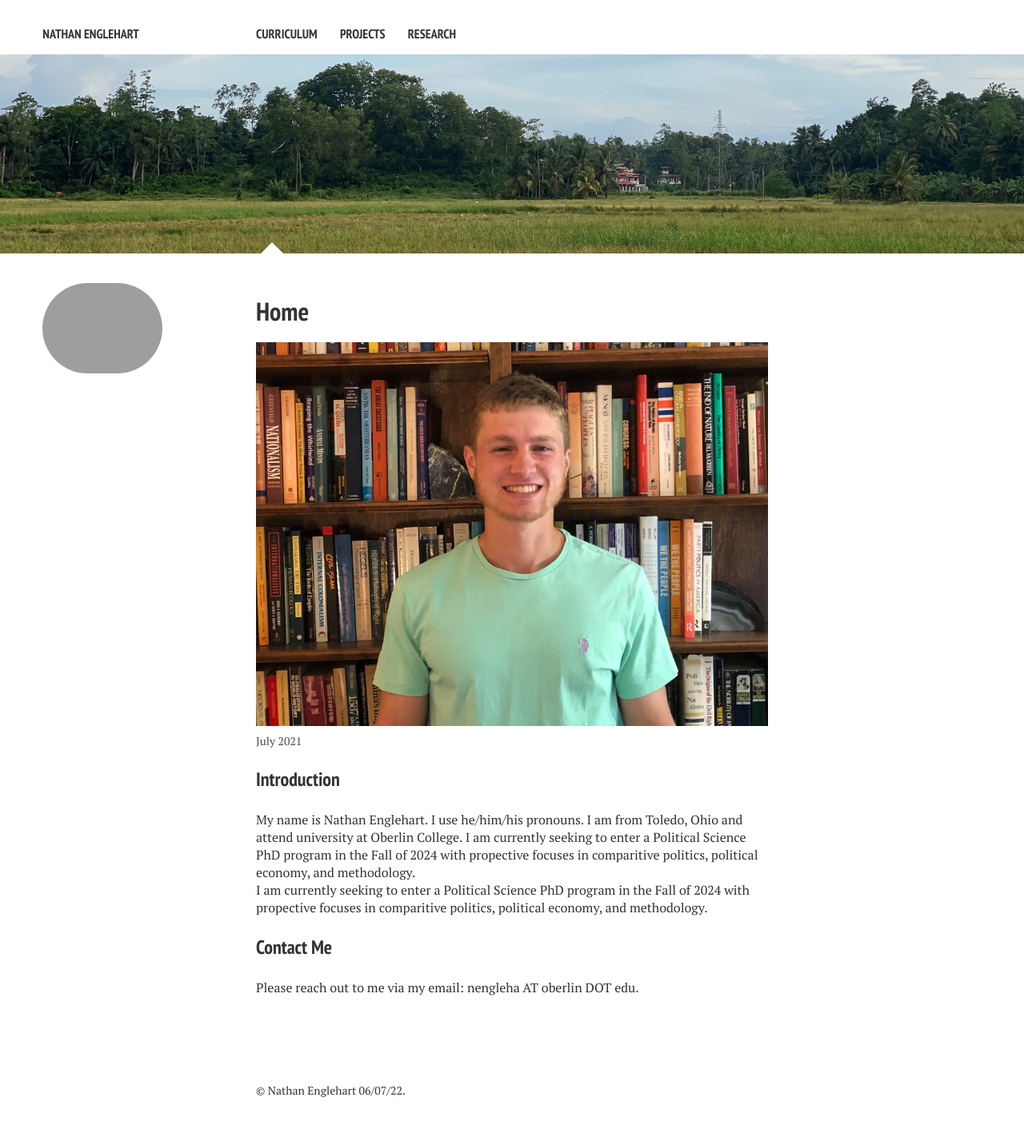
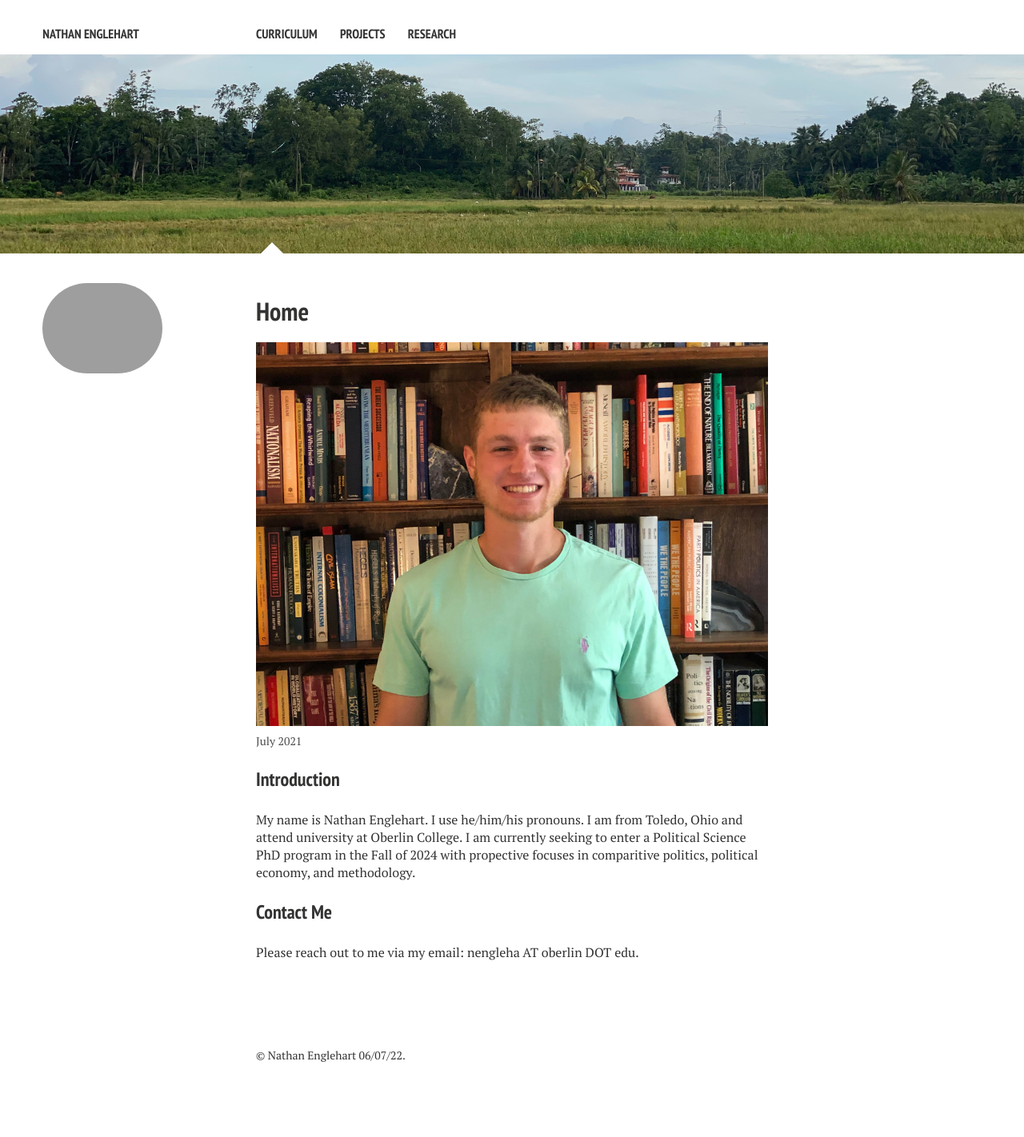
Before and after one commit to nathanenglehart/nathanenglehart.github.io, a Jekyll site: the page built from index.md, in a window 1280 px wide. Shown: the whole page at 80% size. Built offline with Jekyll 4.4.1, drawn with Linux system fonts in a browser that asks for light colours; nearby versions of some CDN libraries; after the commit the page ends 1378 px from its top, so only the background shows below that.

Commit message:
Update index.md

```diff
--- a/index.md
+++ b/index.md
@@ -22,7 +22,7 @@ image:
 <!--- My favorite areas of study include East Asian studies (particularly in Chinese language), history (with a focus in East Asia), computer science (especially involving gnu/linux and free software), and statistics (in particular, machine learning). --->
   <!--When I am not studying, I am teaching and playing <a style="color: #343434; text-decoration: none; border-bottom: 1px dotted #b3b3b3;" href="/tennis/">tennis</a> for my university. My website is designed to give you an understanding of who I am, my accomplishments, and other helpful resources. </p>-->
 
-<p>I am currently seeking to enter a Political Science PhD program in the Fall of 2024 with propective focuses in comparitive politics, political economy, and methodology.</p>
+<!--<p>I am currently seeking to enter a Political Science PhD program in the Fall of 2024 with propective focuses in comparitive politics, political economy, and methodology.</p>-->
 
 <h3 class="small_title">Contact Me</h3>
 
```
